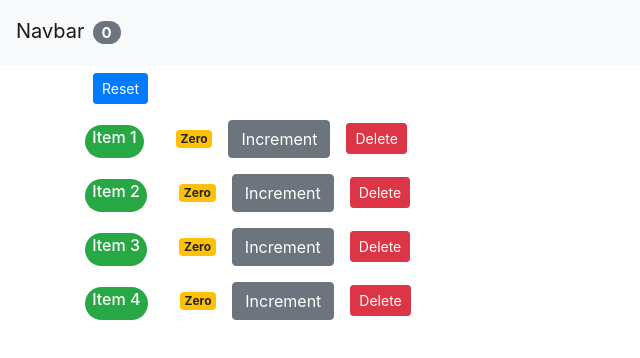
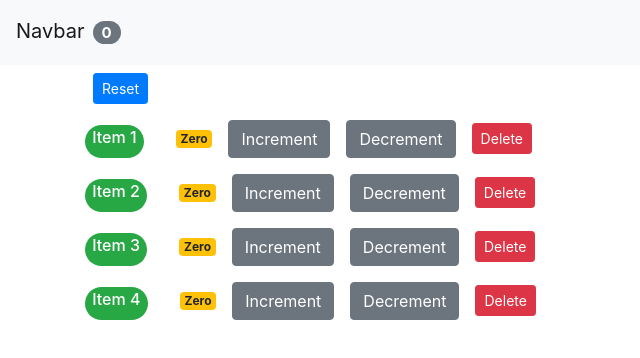
Before and after one commit to prateek1057/Shopping-cart, a React (Create React App) app: page / in a window 1280 px wide. Shown: the top 358 px of the page, without its empty margins (0-640 px from the left). Built offline with nearby package versions, Linux system fonts and the light colour scheme.

Commit message:
Update counter.jsx

```diff
--- a/src/components/counter.jsx
+++ b/src/components/counter.jsx
@@ -11,6 +11,9 @@ render() {
             <span className={this.getBadgeClass()}>{this.formatCount()}</span>
             <button onClick={()=>this.props.onIncrement(this.props.counterp)} className="btn btn-secondary btn-md m-2">
                 Increment
+            </button>
+            <button onClick={()=>this.props.onDecrement(this.props.counterp)} className="btn btn-secondary btn-md m-2">
+                Decrement
             </button>
             <button onClick={()=>this.props.onDelete(this.props.counterp.id)} className="btn btn-danger btn-sm m-2">Delete</button>
 
```
